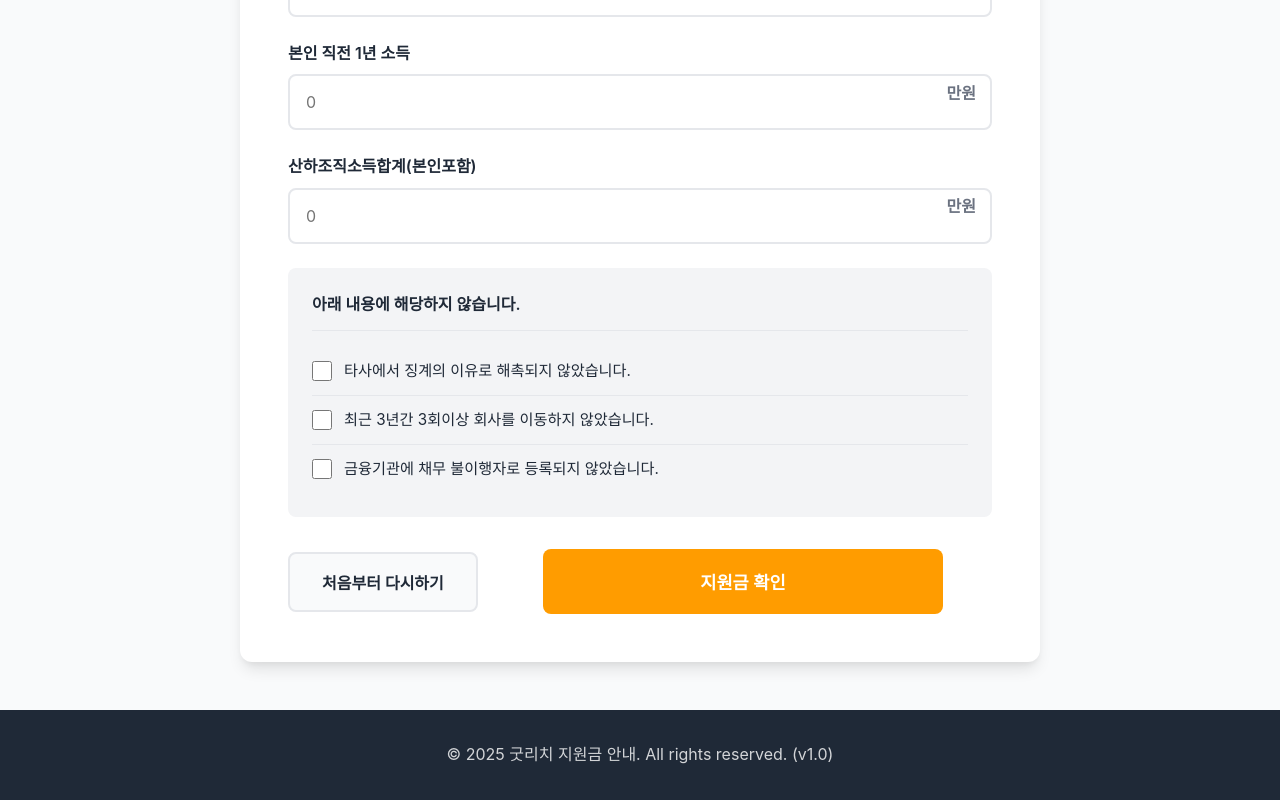
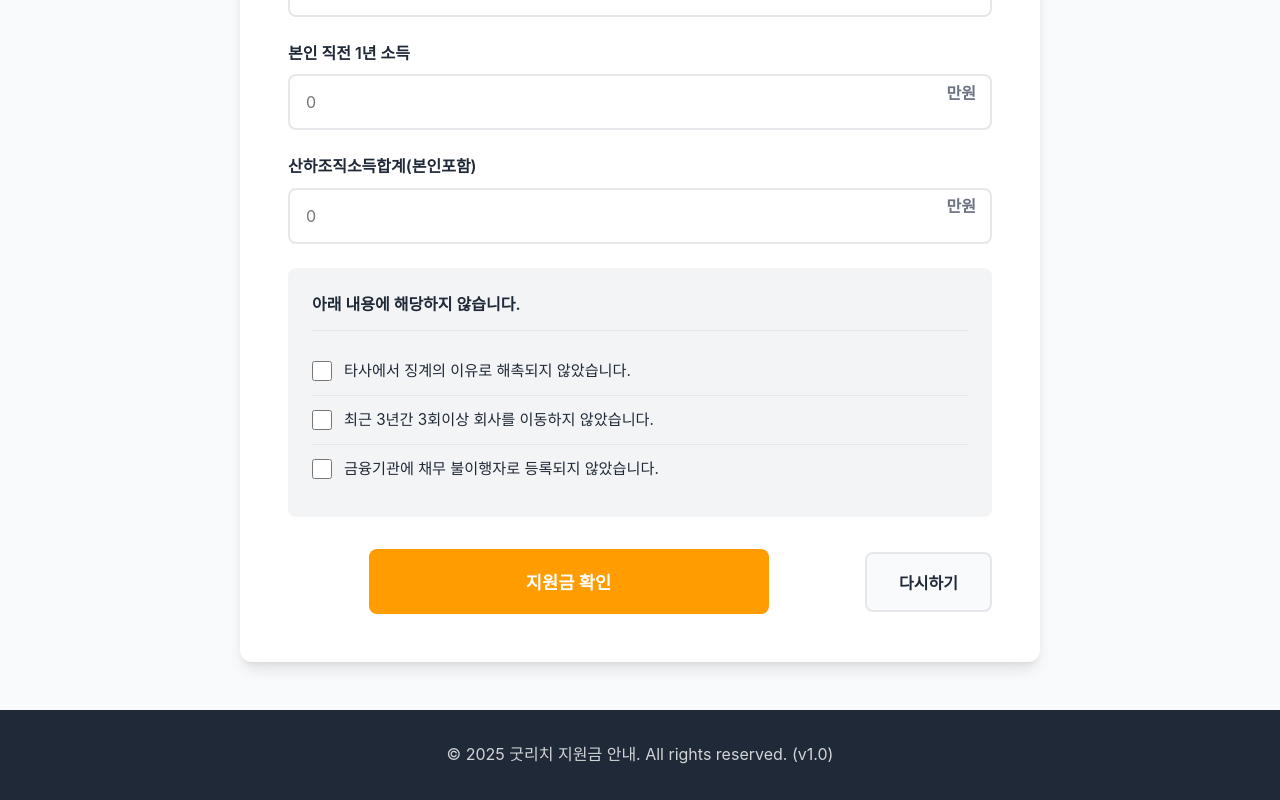
Before and after one commit to kim01033226699-lgtm/goodrich-info-a, a React (Vite) app: page /goodrich-info-a/m-project in a window 1280 px wide. Shown: the part 850-1650 px from the top of the page. Built offline with nearby package versions, Linux system fonts and the light colour scheme.

Commit message:
메뉴 위치, 문구 수정

```diff
--- a/src/pages/MProjectPage.jsx
+++ b/src/pages/MProjectPage.jsx
@@ -277,6 +277,8 @@ function MProjectPage({ config }) {
                 <label>본인 직전 1년 소득</label>
                 <input
                   type="text"
+                  inputMode="numeric"
+                  pattern="[0-9]*"
                   value={displayIncome}
                   onChange={(e) => handleIncomeChange(e, setIncome, setDisplayIncome)}
                   placeholder="0"
@@ -289,6 +291,8 @@ function MProjectPage({ config }) {
                 <label>산하조직소득합계(본인포함)</label>
                 <input
                   type="text"
+                  inputMode="numeric"
+                  pattern="[0-9]*"
                   value={displayTeamIncome}
                   onChange={(e) => handleIncomeChange(e, setTeamIncome, setDisplayTeamIncome)}
                   placeholder="0"
@@ -312,8 +316,8 @@ function MProjectPage({ config }) {
               </div>
 
               <div className="button-group">
-                <button onClick={handleReset} className="btn-secondary">처음부터 다시하기</button>
                 <button onClick={checkQualification} className="btn-primary btn-large">지원금 확인</button>
+                <button onClick={handleReset} className="btn-secondary">다시하기</button>
               </div>
             </div>
           )}
@@ -355,7 +359,7 @@ function MProjectPage({ config }) {
                 </div>
               </div>
 
-              <button onClick={handleReset} className="btn-secondary btn-large">처음부터 다시하기</button>
+              <button onClick={handleReset} className="btn-secondary btn-large">다시하기</button>
             </div>
           )}
         </div>
--- a/src/pages/UserPage.jsx
+++ b/src/pages/UserPage.jsx
@@ -77,6 +77,8 @@ function UserPage({ config }) {
                 <div className="input-group">
                   <input
                     type="text"
+                    inputMode="numeric"
+                    pattern="[0-9]*"
                     value={displayIncome}
                     onChange={handleIncomeChange}
                     placeholder="0"
```
